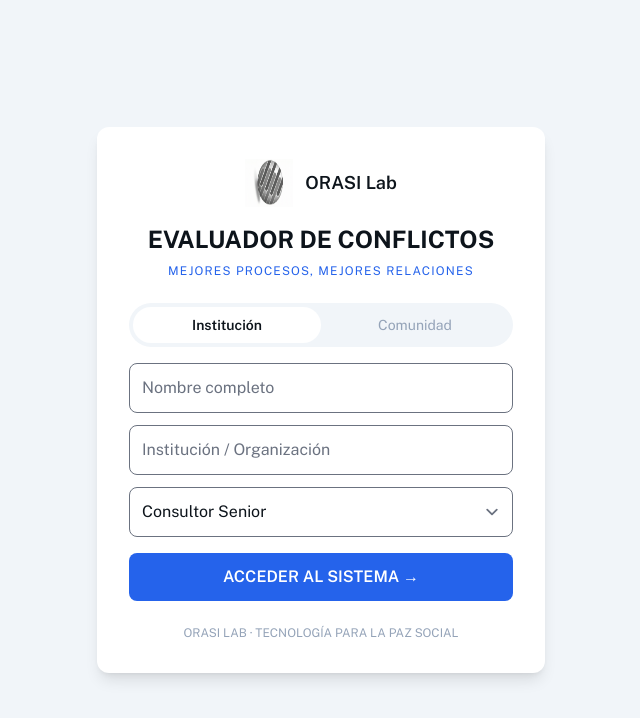
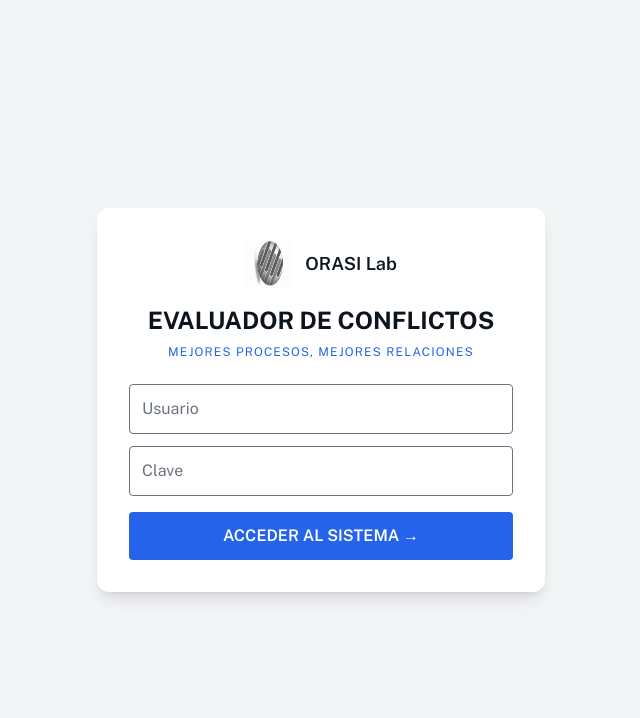
Before and after one commit to orasiconsultinggroup2-FL/ORASI-Lab-Evaluador-de-Conflictos-, a React (Vite) app: page / in a window 1280 px wide. Shown: the top 718 px of the page, without its empty margins (319-959 px from the left). Built offline with nearby package versions, Linux system fonts and the light colour scheme.

Commit message:
fix layout render and sidebar

```diff
--- a/App.tsx
+++ b/App.tsx
@@ -1,63 +1,29 @@
 import { BrowserRouter, Routes, Route, Navigate } from "react-router-dom";
 import Login from "./screens/Login";
 import Dashboard from "./screens/Dashboard";
-import Identification from "./screens/Identification";
 import Layout from "./components/Layout";
 
-/* ===== AUTH SIMPLE ===== */
-const isAuthenticated = () => {
-  return Boolean(localStorage.getItem("orasi_user"));
-};
-
-/* ===== RUTA PROTEGIDA ===== */
-function PrivateRoute({ children }: { children: JSX.Element }) {
-  if (!isAuthenticated()) {
-    return <Navigate to="/" replace />;
-  }
-  return children;
+function ProtectedRoute({ children }: { children: JSX.Element }) {
+  const isAuth = localStorage.getItem("orasi_auth") === "true";
+  return isAuth ? children : <Navigate to="/" replace />;
 }
 
 export default function App() {
   return (
     <BrowserRouter>
       <Routes>
-        {/* LOGIN */}
-        <Route
-          path="/"
-          element={
-            isAuthenticated() ? (
-              <Navigate to="/dashboard" replace />
-            ) : (
-              <Login />
-            )
-          }
-        />
+        <Route path="/" element={<Login />} />
 
-        {/* APP PRIVADA */}
         <Route
           path="/dashboard"
           element={
-            <PrivateRoute>
+            <ProtectedRoute>
               <Layout>
                 <Dashboard />
               </Layout>
-            </PrivateRoute>
+            </ProtectedRoute>
           }
         />
-
-        <Route
-          path="/identification"
-          element={
-            <PrivateRoute>
-              <Layout>
-                <Identification />
-              </Layout>
-            </PrivateRoute>
-          }
-        />
-
-        {/* CATCH ALL */}
-        <Route path="*" element={<Navigate to="/" replace />} />
       </Routes>
     </BrowserRouter>
   );
--- a/components/Layout.tsx
+++ b/components/Layout.tsx
@@ -1,48 +1,62 @@
-import { useNavigate } from "react-router-dom";
+import { useNavigate, NavLink } from "react-router-dom";
 import OrasiBrand from "./OrasiBrand";
 
 export default function Layout({ children }: { children: React.ReactNode }) {
   const navigate = useNavigate();
 
   const logout = () => {
-    localStorage.removeItem("orasi_user");
-    navigate("/");
+    navigate("/", { replace: true });
   };
 
   return (
-    <div className="min-h-screen flex bg-slate-100">
+    <div className="flex min-h-screen bg-slate-100">
+
       {/* SIDEBAR */}
-      <aside className="w-64 bg-slate-900 text-white flex flex-col p-6">
-        <OrasiBrand size={32} />
-        <p className="text-xs mt-2 text-slate-400">
-          Evaluador de Conflictos
-        </p>
+      <aside className="w-64 bg-slate-900 text-white flex flex-col p-4">
+        <div className="mb-6">
+          <OrasiBrand size={28} />
+          <p className="text-xs text-slate-300 mt-1">
+            Evaluador de Conflictos
+          </p>
+        </div>
 
-        <nav className="mt-8 space-y-3">
-          <button
-            onClick={() => navigate("/dashboard")}
-            className="block w-full text-left hover:text-blue-400"
+        <nav className="flex flex-col gap-2 text-sm">
+          <NavLink
+            to="/dashboard"
+            className={({ isActive }) =>
+              `px-3 py-2 rounded ${
+                isActive ? "bg-blue-600" : "hover:bg-slate-700"
+              }`
+            }
           >
             Panel Principal
-          </button>
-          <button
-            onClick={() => navigate("/identification")}
-            className="block w-full text-left hover:text-blue-400"
+          </NavLink>
+
+          <NavLink
+            to="/identification"
+            className={({ isActive }) =>
+              `px-3 py-2 rounded ${
+                isActive ? "bg-blue-600" : "hover:bg-slate-700"
+              }`
+            }
           >
             Identificación
-          </button>
+          </NavLink>
         </nav>
 
         <button
           onClick={logout}
-          className="mt-auto bg-red-600 py-2 rounded-lg text-sm hover:bg-red-700"
+          className="mt-auto bg-red-600 hover:bg-red-700 text-white py-2 rounded text-sm"
         >
           Cerrar sesión
         </button>
       </aside>
 
       {/* CONTENT */}
-      <main className="flex-1 p-8 overflow-auto">{children}</main>
+      <main className="flex-1 p-6 overflow-auto">
+        {children}
+      </main>
+
     </div>
   );
 }
--- a/screens/Login.tsx
+++ b/screens/Login.tsx
@@ -5,13 +5,12 @@
   const navigate = useNavigate();
 
   const handleLogin = () => {
-    // SESSION SIMPLE PARA DEMO
-    localStorage.setItem("orasi_user", "ok");
+    localStorage.setItem("orasi_auth", "true");
     navigate("/dashboard");
   };
 
   return (
-    <div className="min-h-screen w-screen flex items-center justify-center bg-slate-100">
+    <div className="min-h-screen flex items-center justify-center bg-gray-100">
       <div className="w-full max-w-md bg-white rounded-xl shadow-lg p-8">
         <div className="flex flex-col items-center mb-6">
           <OrasiBrand size={48} />
@@ -23,40 +22,15 @@
           </p>
         </div>
 
-        {/* TABS */}
-        <div className="flex bg-slate-100 rounded-full p-1 mb-4">
-          <button className="flex-1 bg-white rounded-full py-2 text-sm font-semibold">
-            Institución
-          </button>
-          <button className="flex-1 py-2 text-sm text-slate-400">
-            Comunidad
-          </button>
-        </div>
-
-        {/* FORM */}
-        <input
-          className="w-full border rounded-lg p-3 mb-3"
-          placeholder="Nombre completo"
-        />
-        <input
-          className="w-full border rounded-lg p-3 mb-3"
-          placeholder="Institución / Organización"
-        />
-        <select className="w-full border rounded-lg p-3 mb-4">
-          <option>Consultor Senior</option>
-          <option>Líder Comunitario</option>
-        </select>
+        <input className="w-full mb-3 p-3 border rounded" placeholder="Usuario" />
+        <input className="w-full mb-4 p-3 border rounded" placeholder="Clave" />
 
         <button
           onClick={handleLogin}
-          className="w-full bg-blue-600 text-white py-3 rounded-lg font-semibold hover:bg-blue-700"
+          className="w-full bg-blue-600 text-white py-3 rounded font-semibold"
         >
           ACCEDER AL SISTEMA →
         </button>
-
-        <p className="text-center text-xs text-slate-400 mt-6">
-          ORASI LAB · TECNOLOGÍA PARA LA PAZ SOCIAL
-        </p>
       </div>
     </div>
   );
```
